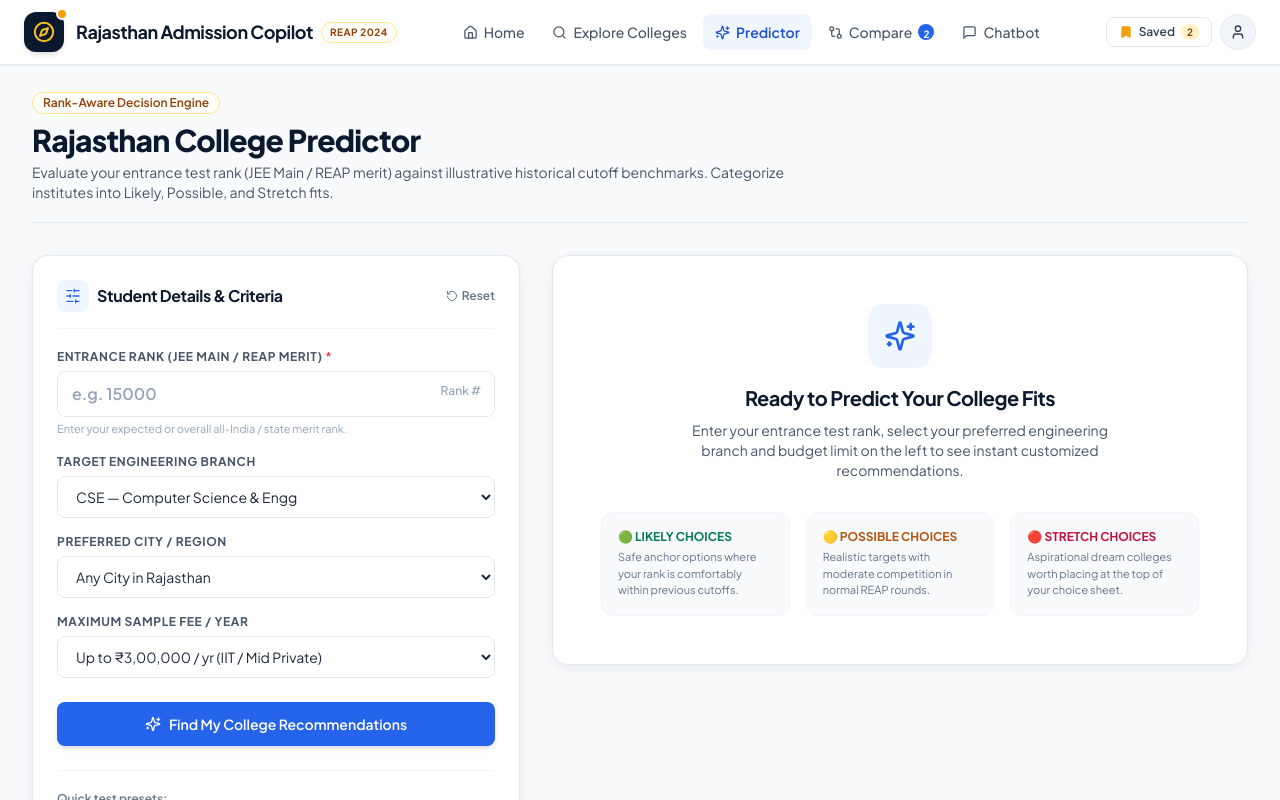
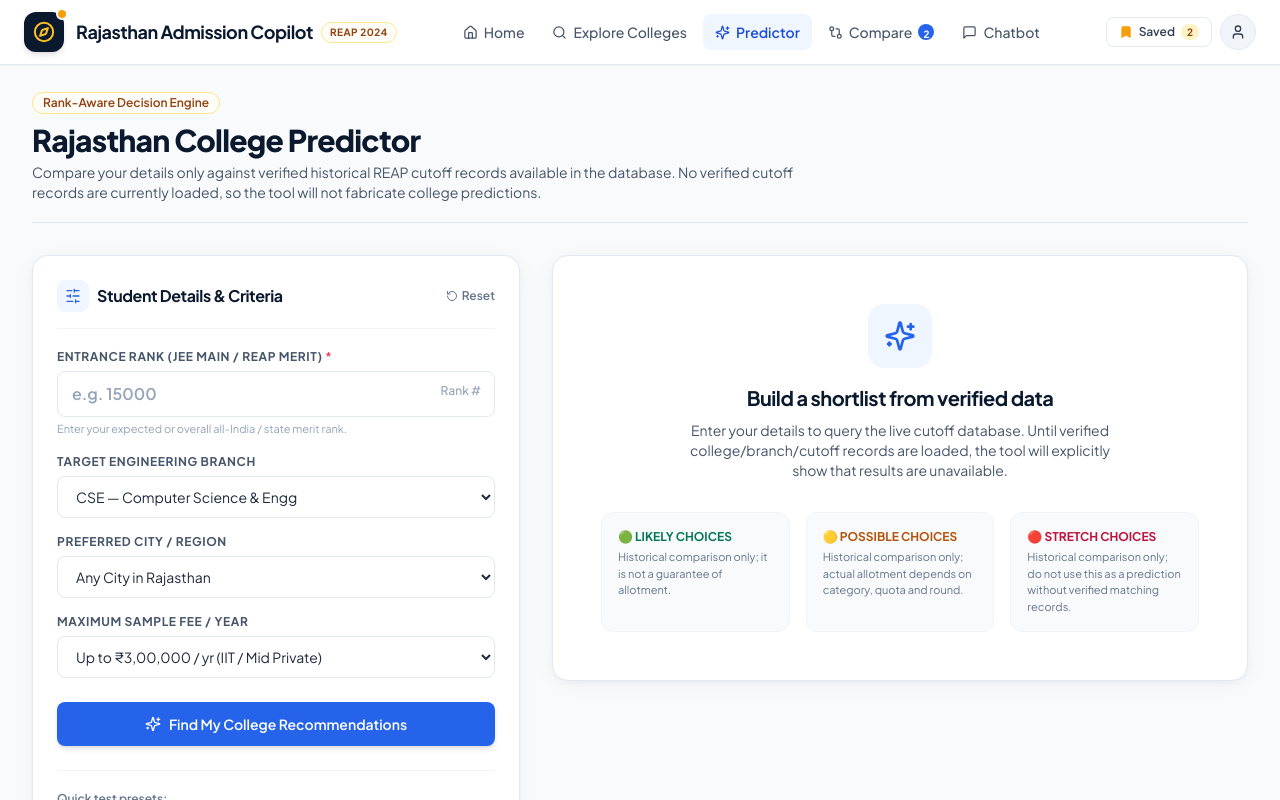
Before and after one commit to Rineeverma2006/Rajasthan-Admissions-copilot, a React (Vite) app: page /predictor in a window 1280 px wide. Shown: the top 800 px of the page. Built offline with nearby package versions, Linux system fonts and the light colour scheme.

Commit message:
Make predictor data limitations transparent and remove probability claims

```diff
--- a/src/pages/Predictor.tsx
+++ b/src/pages/Predictor.tsx
@@ -82,7 +82,7 @@ export default function Predictor() {
           Rajasthan College Predictor
         </h1>
         <p className="mt-1 text-sm text-slate-600 max-w-3xl">
-          Evaluate your entrance test rank (JEE Main / REAP merit) against illustrative historical cutoff benchmarks. Categorize institutes into Likely, Possible, and Stretch fits.
+          Compare your details only against verified historical REAP cutoff records available in the database. No verified cutoff records are currently loaded, so the tool will not fabricate college predictions.
         </p>
       </div>
 
@@ -271,7 +271,7 @@ export default function Predictor() {
               </li>
             </ul>
             <div className="pt-2 border-t border-slate-200/60 text-[11px] text-slate-500">
-              <strong>Illustrative benchmark notice:</strong> Calculations are based on deterministic historical sample thresholds. Real REAP/CSAB cutoffs fluctuate annually based on candidate pool dynamics.
+              <strong>Illustrative benchmark notice:</strong> Only verified records stored in the live database can produce results. The current database has no cutoff records. Sample/demo data is not used as a substitute.
             </div>
           </div>
         </div>
@@ -313,29 +313,29 @@ export default function Predictor() {
                 <Sparkles size={32} />
               </div>
               <h3 className="font-heading text-xl font-bold text-navy-900">
-                Ready to Predict Your College Fits
+                Build a shortlist from verified data
               </h3>
               <p className="mt-2 text-xs sm:text-sm text-slate-600 max-w-md mx-auto leading-relaxed">
-                Enter your entrance test rank, select your preferred engineering branch and budget limit on the left to see instant customized recommendations.
+                Enter your details to query the live cutoff database. Until verified college/branch/cutoff records are loaded, the tool will explicitly show that results are unavailable.
               </p>
               <div className="mt-8 grid grid-cols-1 sm:grid-cols-3 gap-4 text-left">
                 <div className="p-4 rounded-xl bg-slate-50 border border-slate-100">
                   <div className="text-emerald-700 font-bold text-xs uppercase mb-1">
                     🟢 Likely Choices
                   </div>
-                  <p className="text-[11px] text-slate-500">Safe anchor options where your rank is comfortably within previous cutoffs.</p>
+                  <p className="text-[11px] text-slate-500">Historical comparison only; it is not a guarantee of allotment.</p>
                 </div>
                 <div className="p-4 rounded-xl bg-slate-50 border border-slate-100">
                   <div className="text-amber-700 font-bold text-xs uppercase mb-1">
                     🟡 Possible Choices
                   </div>
-                  <p className="text-[11px] text-slate-500">Realistic targets with moderate competition in normal REAP rounds.</p>
+                  <p className="text-[11px] text-slate-500">Historical comparison only; actual allotment depends on category, quota and round.</p>
                 </div>
                 <div className="p-4 rounded-xl bg-slate-50 border border-slate-100">
                   <div className="text-rose-700 font-bold text-xs uppercase mb-1">
                     🔴 Stretch Choices
                   </div>
-                  <p className="text-[11px] text-slate-500">Aspirational dream colleges worth placing at the top of your choice sheet.</p>
+                  <p className="text-[11px] text-slate-500">Historical comparison only; do not use this as a prediction without verified matching records.</p>
                 </div>
               </div>
             </div>
```
